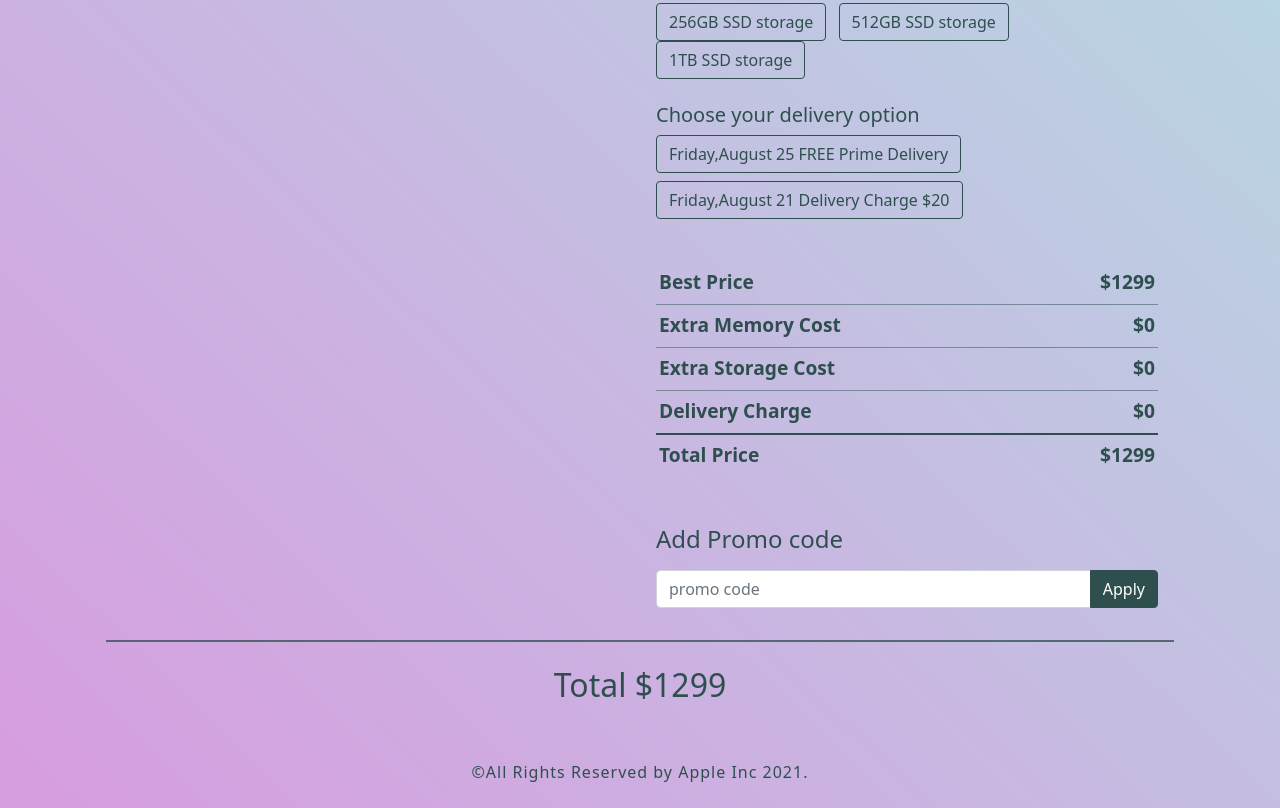
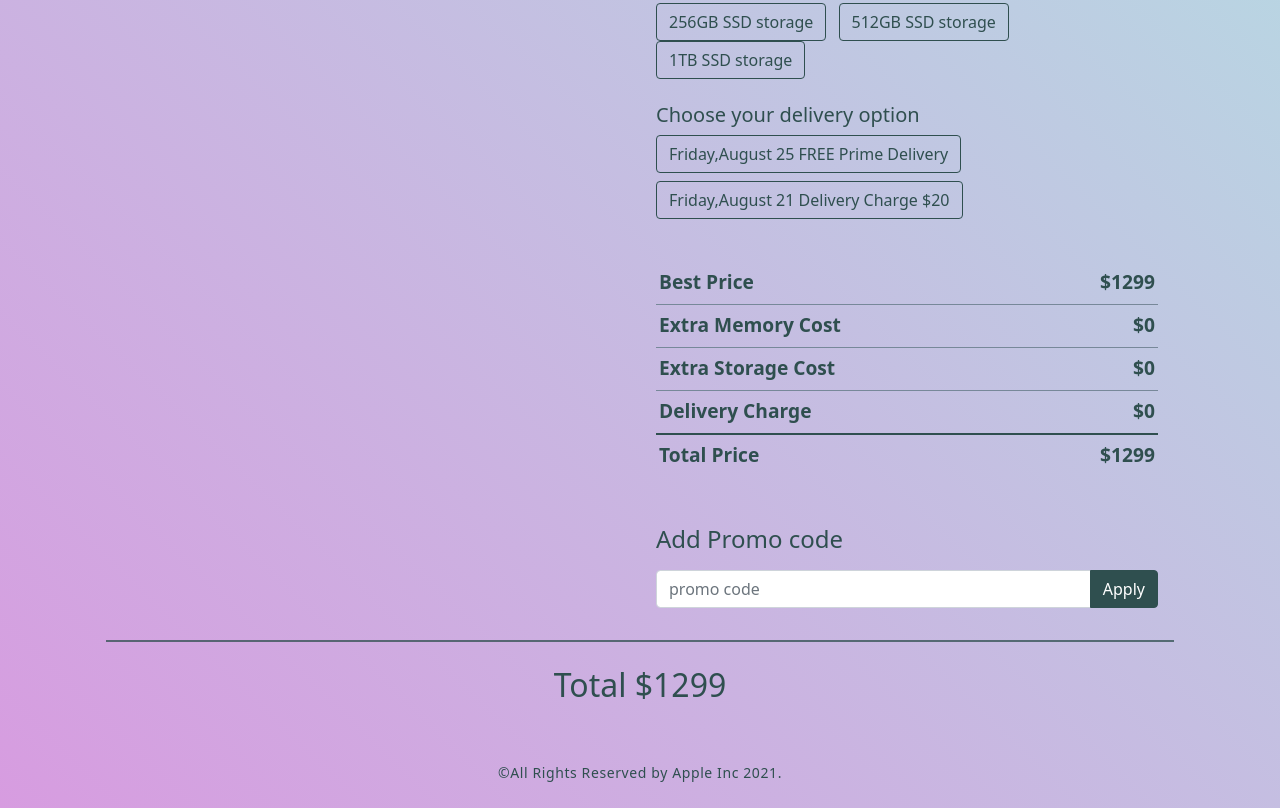
Before and after one commit to alifbinhossain/macbook-pro, a plain HTML site: page index.html in a window 1280 px wide. Shown: the part 424-1232 px from the top of the page. Drawn offline with nearby package versions, Linux system fonts and the light colour scheme.

Commit message:
added small

```diff
--- a/css/style.css
+++ b/css/style.css
@@ -59,6 +59,6 @@ hr {
 }
 
 /* --------------------------------- FOOTER --------------------------------- */
-footer p {
-  letter-spacing: 1px;
+footer small {
+  letter-spacing: 0.6px;
 }
--- a/index.html
+++ b/index.html
@@ -174,7 +174,7 @@
     </main>
 
     <footer class="text-center mb-4">
-      <p>&copy;All Rights Reserved by Apple Inc 2021.</p>
+      <small>&copy;All Rights Reserved by Apple Inc 2021.</small>
     </footer>
 
     <!-- --------------------------- ADD EXTERNAL JS --------------------------- -->
```
